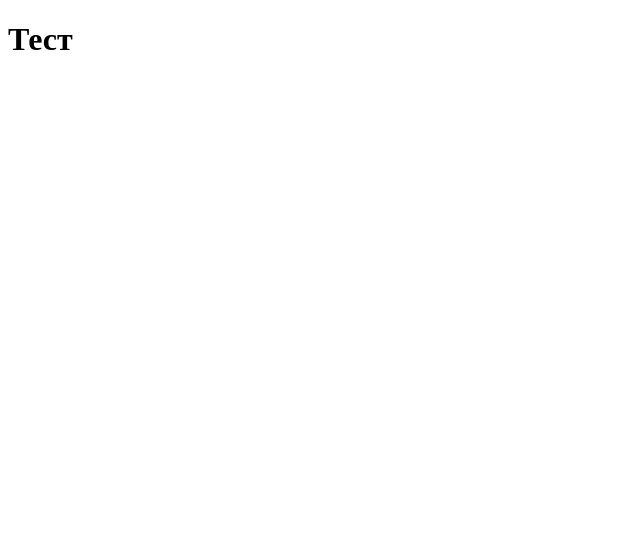
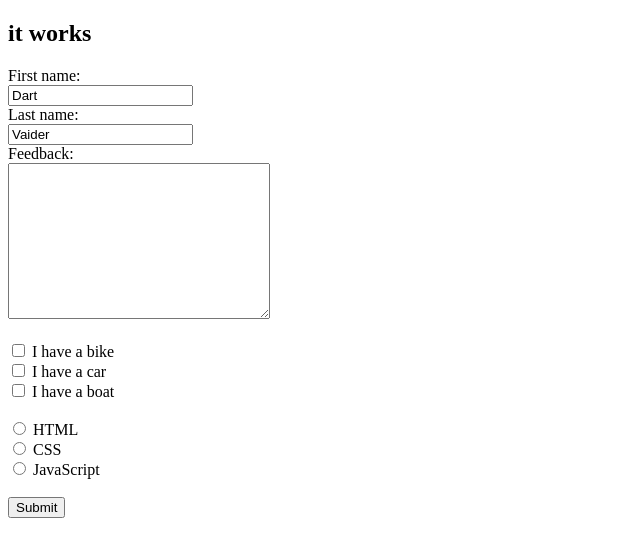
Before and after one commit to Gry-95/my_study_projects, a Django app: page / in a window 1280 px wide. Before the commit the part shown is almost empty. Shown: the top 557 px of the page, without its empty margins (0-640 px from the left). Run offline with Django 4.2, Linux system fonts and the light colour scheme.

Commit message:
update html form_project

```diff
--- a/form_project/feedback/templates/feedback/feedback.html
+++ b/form_project/feedback/templates/feedback/feedback.html
@@ -2,9 +2,32 @@
 <html lang="en">
 <head>
     <meta charset="UTF-8">
-    <title>Title</title>
+    <title>feedback</title>
 </head>
 <body>
-    <h1>Тест</h1>
+<h2>it works</h2>
+<form>
+  <label for="fname">First name:</label><br>
+  <input type="text" id="fname" name="fname" value="Dart"><br>
+  <label for="lname">Last name:</label><br>
+  <input type="text" id="lname" name="lname" value="Vaider"><br>
+    <label for="feedback_id">Feedback:</label><br>
+    <textarea name="feedback" id="feedback_id" cols="30" rows="10"></textarea>
+    <br><br>
+      <input type="checkbox" id="vehicle1" name="vehicle1" value="Bike">
+  <label for="vehicle1"> I have a bike</label><br>
+  <input type="checkbox" id="vehicle2" name="vehicle2" value="Car">
+  <label for="vehicle2"> I have a car</label><br>
+  <input type="checkbox" id="vehicle3" name="vehicle3" value="Boat">
+  <label for="vehicle3"> I have a boat</label>
+    <br><br>
+  <input type="radio" id="html" name="fav_language" value="HTML">
+  <label for="html">HTML</label><br>
+  <input type="radio" id="css" name="fav_language" value="CSS">
+  <label for="css">CSS</label><br>
+  <input type="radio" id="javascript" name="fav_language" value="JavaScript">
+  <label for="javascript">JavaScript</label><br><br>
+  <input type="submit" value="Submit">
+</form>
 </body>
 </html>
```
